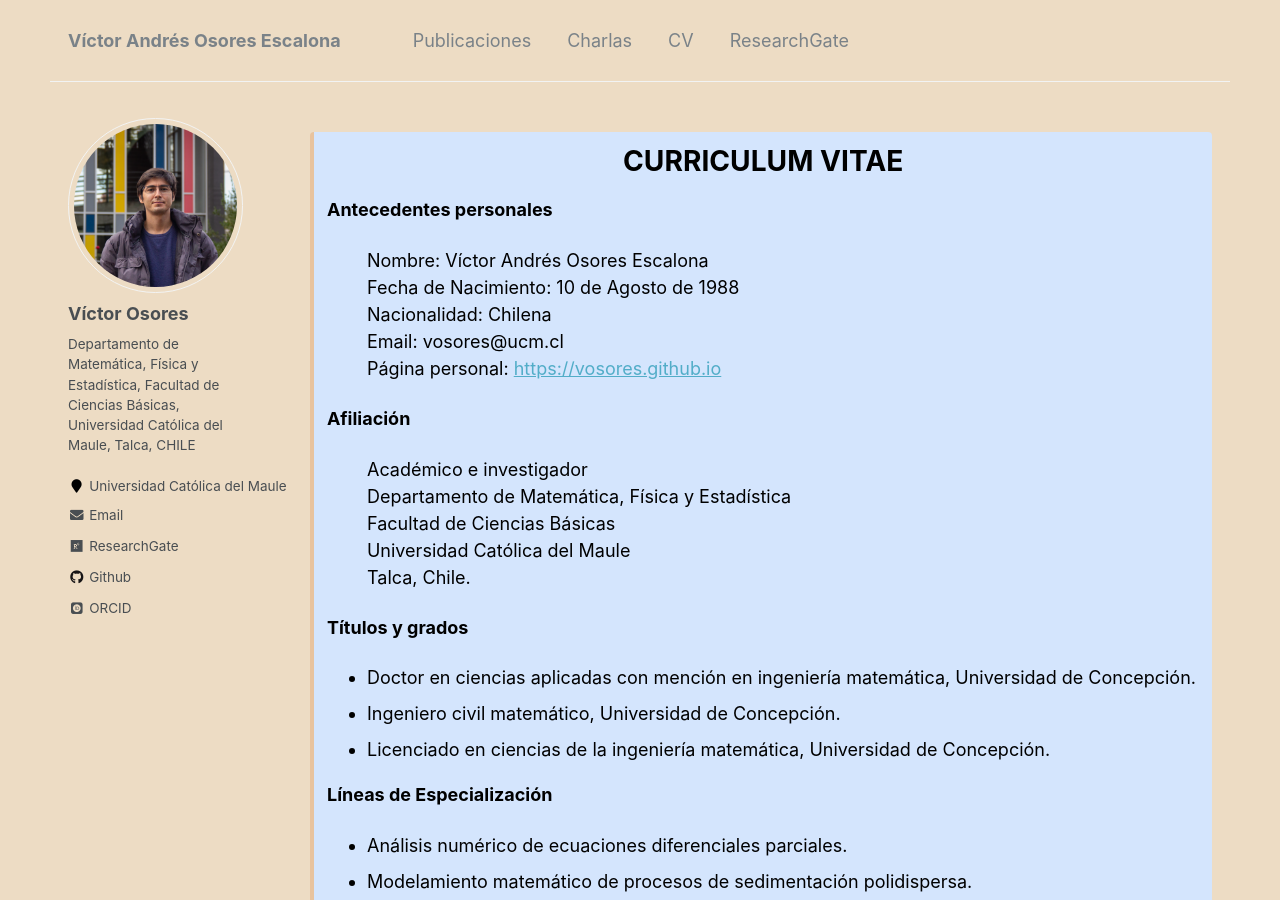
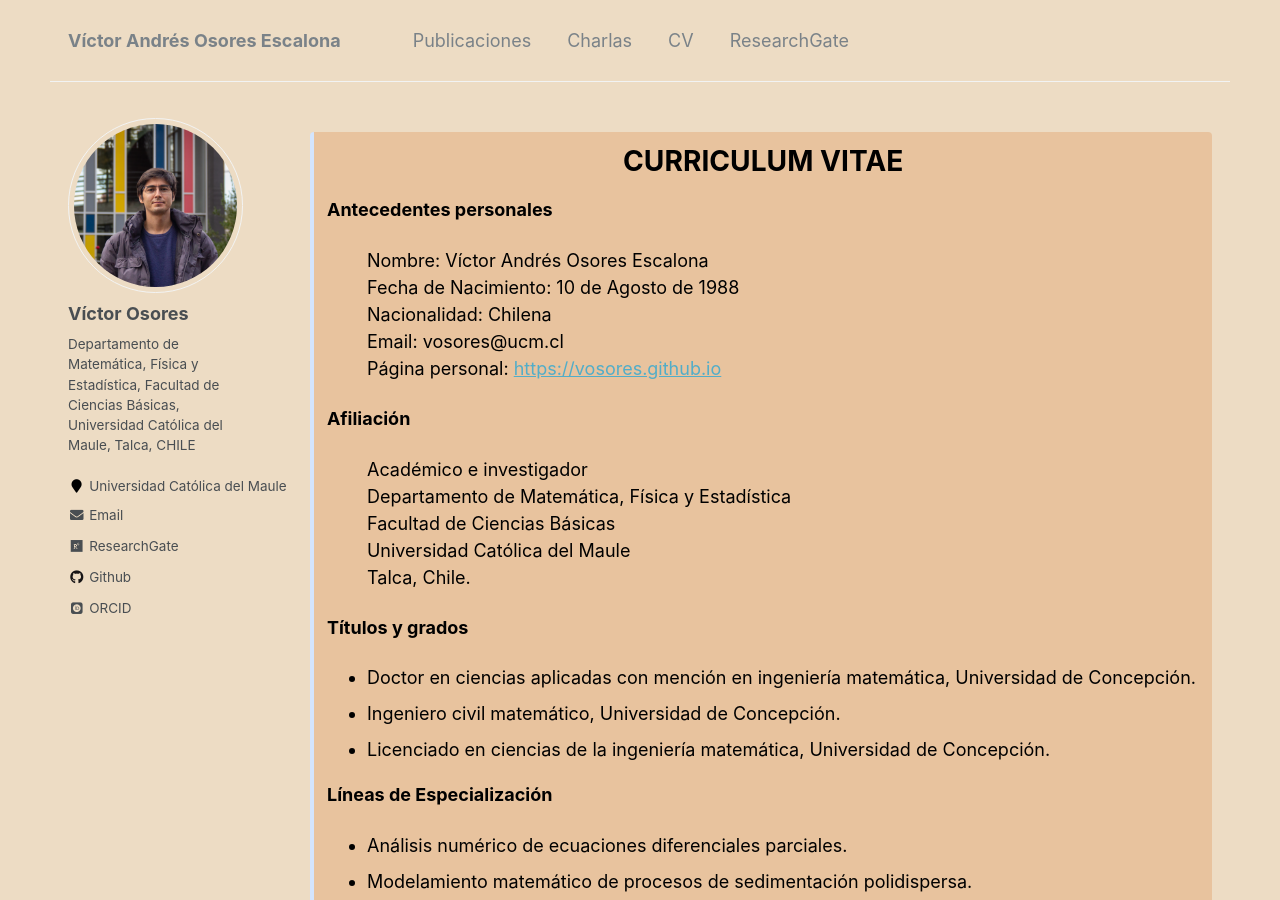
Before and after one commit to vosores/vosores.github.io, a Jekyll site: the page built from _pages/cv.md, in a window 1280 px wide and 900 px high. Built offline with Jekyll 4.4.1, drawn with Linux system fonts in a browser that asks for light colours; some web fonts are replaced.

Commit message:
cv_colork

```diff
--- a/_pages/cv.md
+++ b/_pages/cv.md
@@ -34,7 +34,7 @@ background-color:#9ec3e8;
 </style>
 
 
-<div class="warning" style='background-color:#d4e5fd; color: #000000; border-left: solid #e8c39e 4px; border-radius: 4px; padding:0.7em;'>
+<div class="warning" style='background-color:#e8c39e; color: #000000; border-left: solid #d4e5fd 4px; border-radius: 4px; padding:0.7em;'>
 <div><h1>CURRICULUM VITAE</h1></div>
 <p><span><strong>Antecedentes personales</strong></span></p>
 <ul style="list-style-type: none">
```
